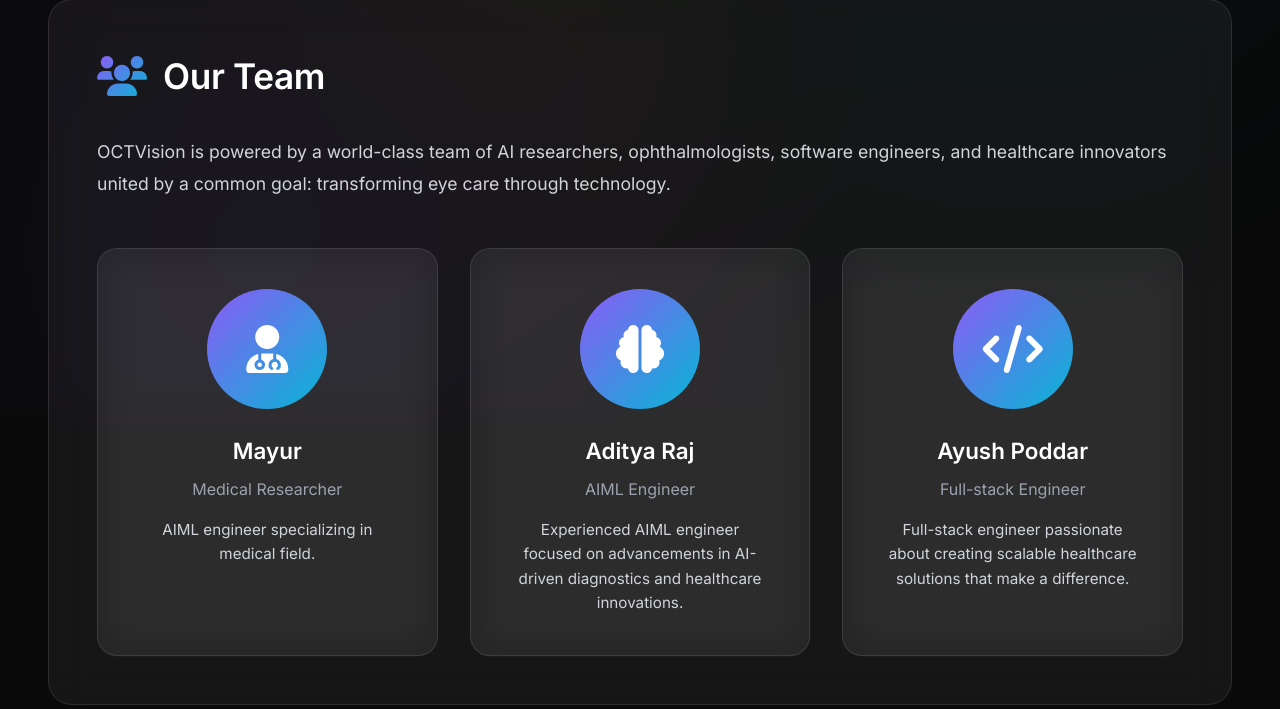
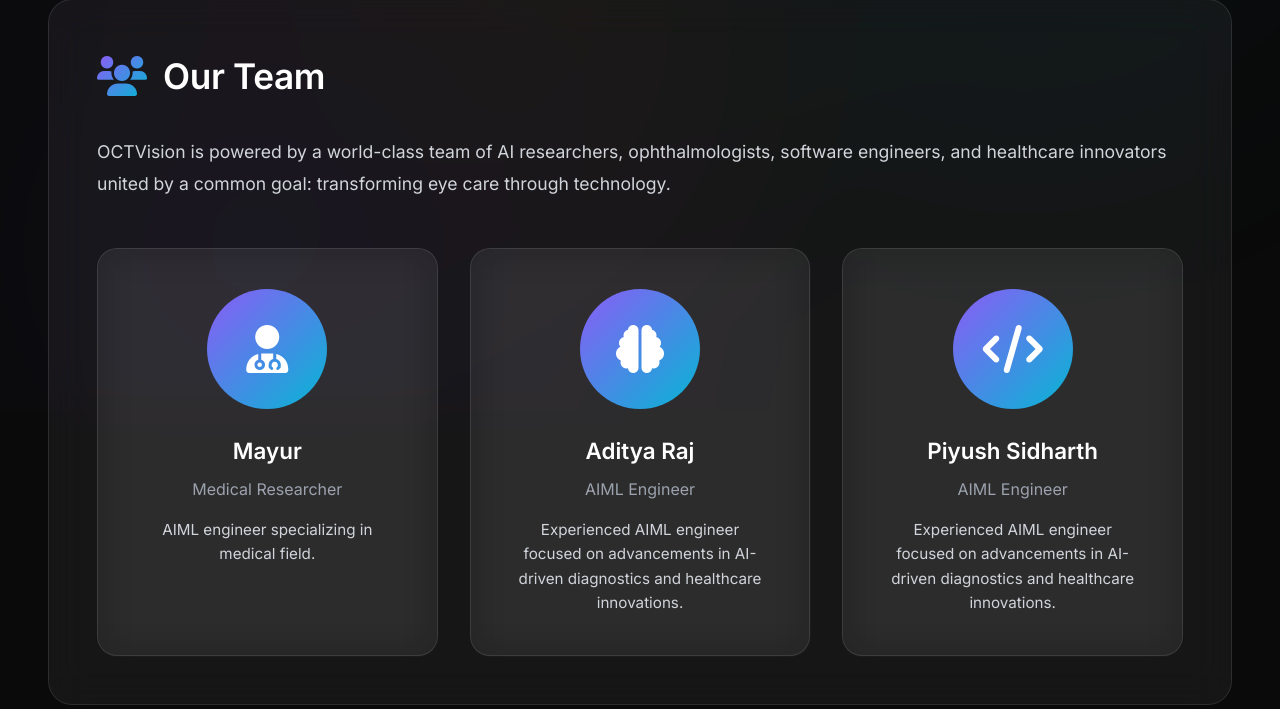
Before and after one commit to PIYUgit001/OCTVision, a Flask app: page /contact in a window 1280 px wide. Shown: the part 390-1099 px from the top of the page. Run offline with Flask 3, Linux system fonts and the light colour scheme.

Commit message:
sec commit

```diff
--- a/templates/contact.html
+++ b/templates/contact.html
@@ -537,9 +537,9 @@
                             <div class="member-avatar">
                                 <i class="fas fa-code"></i>
                             </div>
-                            <div class="member-name">Ayush Poddar</div>
-                            <div class="member-role">Full-stack Engineer</div>
-                            <div class="member-bio">Full-stack engineer passionate about creating scalable healthcare solutions that make a difference.</div>
+                            <div class="member-name">Piyush Sidharth</div>
+                            <div class="member-role">AIML Engineer</div>
+                            <div class="member-bio">Experienced AIML engineer focused on advancements in AI-driven diagnostics and healthcare innovations.</div>
                         </div>
                     </div>
 
```
